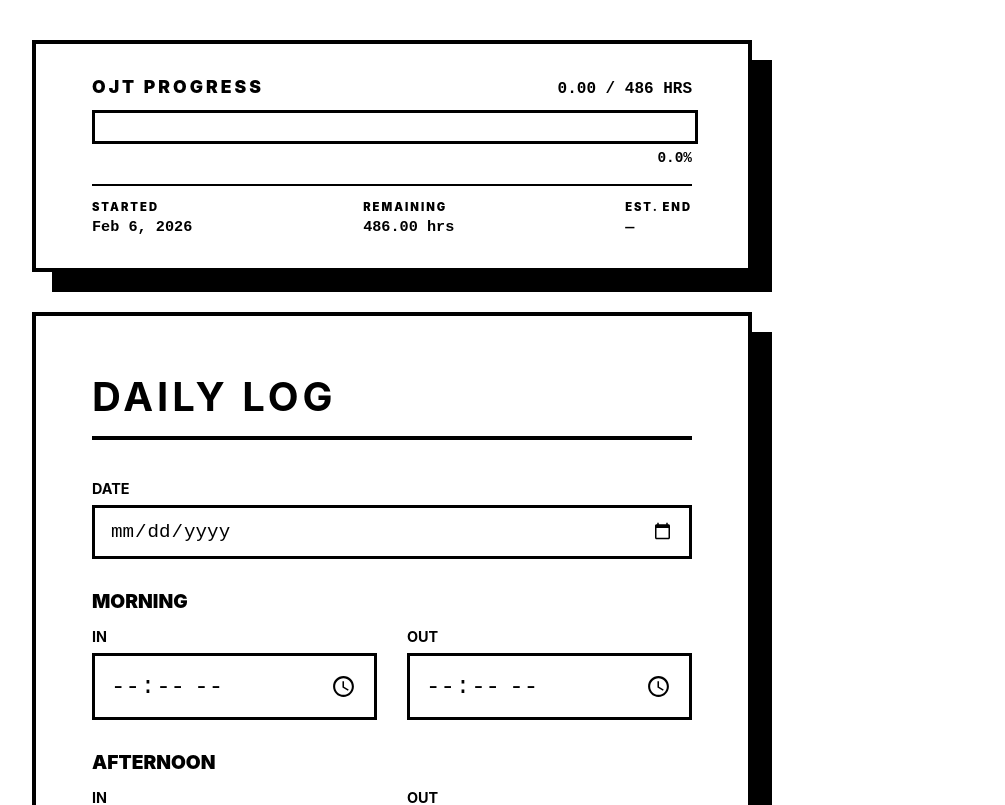
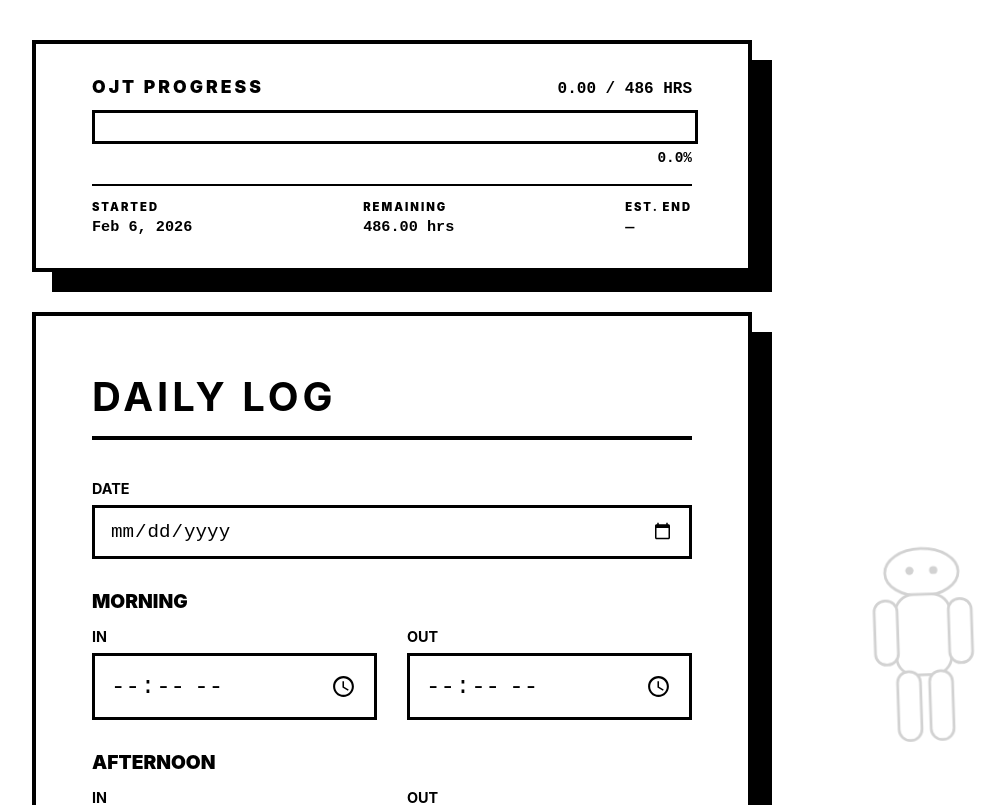
Before and after one commit to nocolid/dtr, a Vue app: page / in a window 1280 px wide. Shown: the top 805 px of the page, without its empty margins (248-1253 px from the left). Built offline with nearby package versions, Linux system fonts and the light colour scheme.

Commit message:
Add: animated dothead inspired alien opionions in the bg

```diff
--- a/src/App.vue
+++ b/src/App.vue
@@ -5,6 +5,7 @@ import TotalDisplay from './components/TotalDisplay.vue'
 import PreviewModal from './components/PreviewModal.vue'
 import ProgressBar from './components/ProgressBar.vue'
 import RecordsList from './components/RecordsList.vue'
+import DotHead from './components/DotHead.vue'
 import { usePDF } from './composables/usePDF.js'
 import { useRecords } from './composables/useRecords.js'
 
@@ -189,4 +190,6 @@ function showPreview() {
     @close="showModal = false"
     @download="downloadPDF"
   />
+
+  <DotHead />
 </template>
--- /dev/null
+++ b/src/components/DotHead.vue
@@ -0,0 +1,100 @@
+<template>
+  <div class="dothead-wrapper">
+    <svg
+      viewBox="0 0 120 235"
+      xmlns="http://www.w3.org/2000/svg"
+      class="dothead-svg"
+      aria-hidden="true"
+    >
+      <!-- Outer sway wrapper -->
+      <g class="anim-sway">
+        <!-- Inner bob wrapper -->
+        <g class="anim-bob">
+
+          <!-- Head: wide horizontal oval -->
+          <ellipse cx="60" cy="30" rx="40" ry="26" fill="white" stroke="black" stroke-width="3"/>
+
+          <!-- Eyes -->
+          <circle class="eye-left"  cx="47" cy="28" r="4.5" fill="black"/>
+          <circle class="eye-right" cx="73" cy="28" r="4.5" fill="black"/>
+
+          <!-- Body -->
+          <rect x="30" y="54" width="60" height="88" rx="20" fill="white" stroke="black" stroke-width="3"/>
+
+          <!-- Left arm -->
+          <rect x="7"  y="60" width="25" height="70" rx="12" fill="white" stroke="black" stroke-width="3"/>
+
+          <!-- Right arm -->
+          <rect x="88" y="60" width="25" height="70" rx="12" fill="white" stroke="black" stroke-width="3"/>
+
+          <!-- Left leg -->
+          <rect x="30" y="138" width="25" height="75" rx="12" fill="white" stroke="black" stroke-width="3"/>
+
+          <!-- Right leg -->
+          <rect x="65" y="138" width="25" height="75" rx="12" fill="white" stroke="black" stroke-width="3"/>
+
+        </g>
+      </g>
+    </svg>
+  </div>
+</template>
+
+<style scoped>
+.dothead-wrapper {
+  position: fixed;
+  bottom: 30px;
+  right: 50px;
+  width: 110px;
+  opacity: 0.18;
+  pointer-events: none;
+  z-index: 0;
+  user-select: none;
+}
+
+.dothead-svg {
+  width: 100%;
+  height: auto;
+  overflow: visible;
+}
+
+/* Sway: gentle left-right lean */
+.anim-sway {
+  animation: sway 6s ease-in-out infinite;
+  transform-box: fill-box;
+  transform-origin: center bottom;
+}
+
+/* Bob: subtle up-down float */
+.anim-bob {
+  animation: bob 3s ease-in-out infinite;
+  transform-box: fill-box;
+  transform-origin: center center;
+}
+
+/* Blink: eyes squeeze shut briefly */
+.eye-left,
+.eye-right {
+  animation: blink 5s ease-in-out infinite;
+  transform-box: fill-box;
+  transform-origin: center center;
+}
+.eye-right {
+  animation-delay: 0.06s;
+}
+
+@keyframes bob {
+  0%, 100% { transform: translateY(0px);  }
+  50%       { transform: translateY(-9px); }
+}
+
+@keyframes sway {
+  0%, 100% { transform: rotate(0deg);   }
+  25%       { transform: rotate(2.5deg); }
+  75%       { transform: rotate(-2.5deg); }
+}
+
+@keyframes blink {
+  0%, 88%, 100% { transform: scaleY(1);   }
+  92%            { transform: scaleY(0.08); }
+}
+</style>
```
Also changed, not shown: 2 other files (tests, documents, lock files or other folders).
